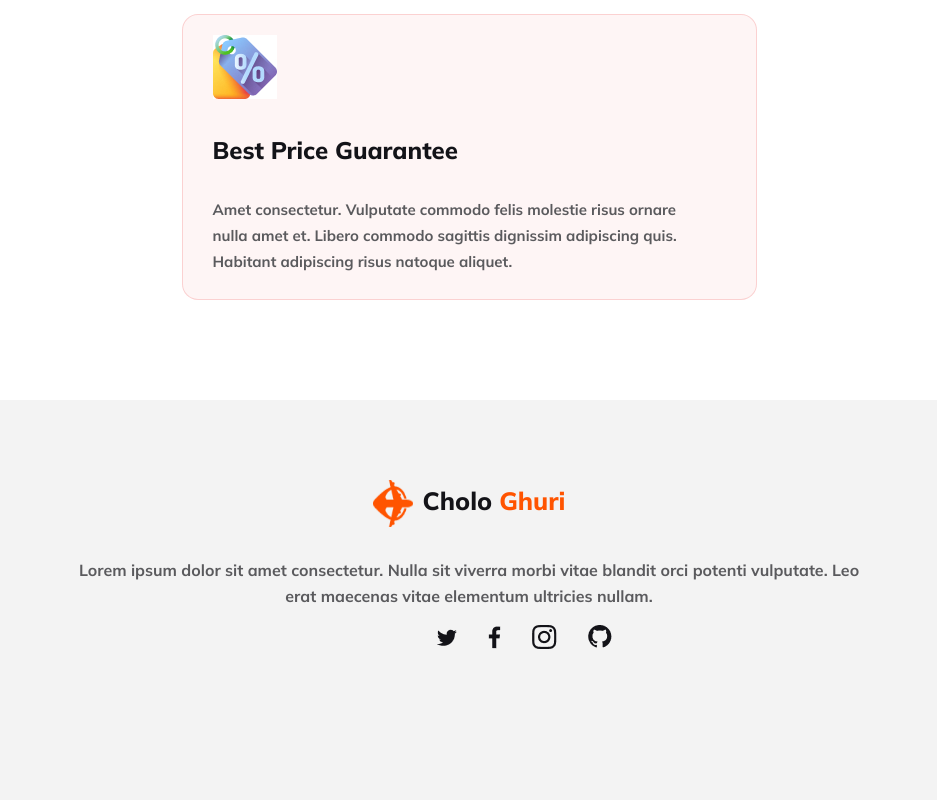
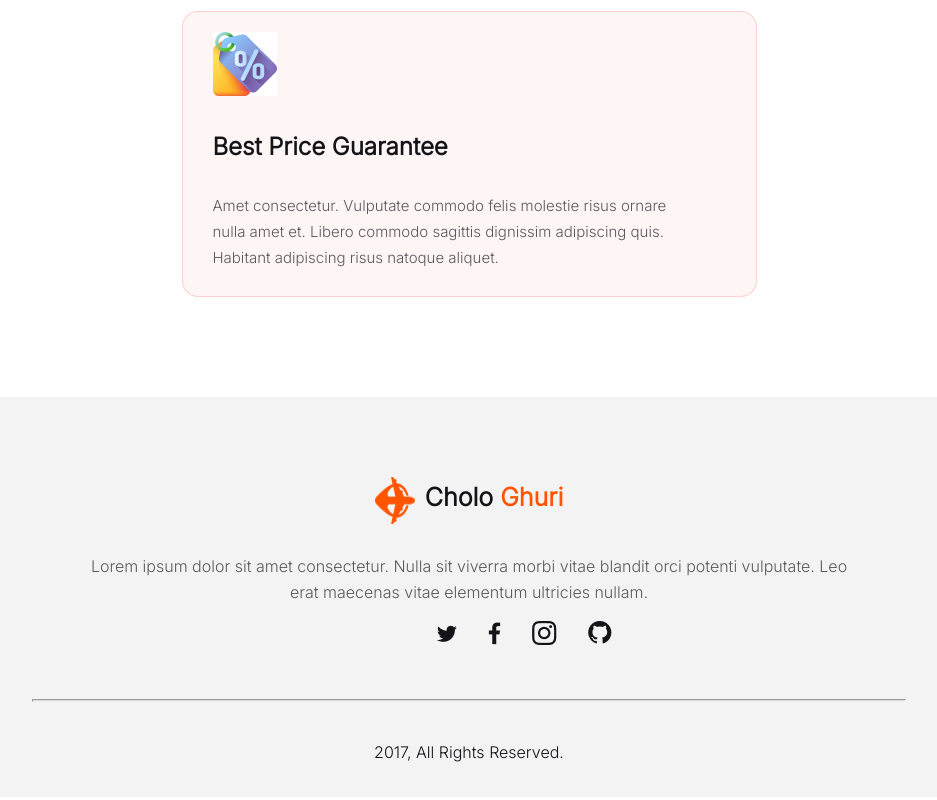
Before and after one commit to NasrinJahanFatema/Assignment-2, a plain HTML site: page index.html in a window 1280 px wide. Shown: the part 3063-3863 px from the top of the page, without its empty margins (171-1108 px from the left). Drawn offline with Linux system fonts and the light colour scheme.

Commit message:
basic html css file created

```diff
--- a/index.html
+++ b/index.html
@@ -145,7 +145,11 @@
         </div>
         <p class="footer-para">Lorem ipsum dolor sit amet consectetur. Nulla sit viverra morbi vitae blandit orci potenti vulputate. Leo <br> erat maecenas vitae elementum ultricies nullam. </p>
         <img class="Social" src="Images/Social.png" alt="">
+        <hr>
+       <p class="footer-end">2017, All Rights Reserved.</p>
+
        </div>
+
     </footer>
 </body>
 </html>
--- a/styles/style.css
+++ b/styles/style.css
@@ -1,7 +1,9 @@
 @import url('https://fonts.googleapis.com/css2?family=Mulish:ital,wght@0,700;0,800;1,400&display=swap');
+@import url('https://fonts.googleapis.com/css2?family=Inter:wght@300&display=swap');
 
 body{
     font-family: 'Mulish', sans-serif;
+    font-family: 'Inter', sans-serif;
 }
 
 .header-section{
@@ -14,7 +16,6 @@ body{
     display: flex;
     align-items: center;
     width: 50%;
-    /* justify-content: center; */
 }
 .nav-container img{
     width: 48px;
@@ -59,7 +60,6 @@ align-items: center;
 /* ......................................................................... */
 
 .banner-section{
-    /* background: url(../Images/Group\ 13\ \(1\)\ \(1\).png); */
     width: 1170px;
     height: 500px;
     margin: 0 auto;
@@ -73,7 +73,6 @@ align-items: center;
     gap: 30px;
     margin: 0 auto;
     width: 768px;
-    /* align-items: flex-start; */
     display: flex;
     justify-content: space-between;
 
@@ -93,7 +92,7 @@ text-align: center;
 font-size: 16px;
 font-style: normal;
 font-weight: 400;
-line-height: 26px; /* 162.5% */
+line-height: 26px;
 }
 .banner-form input{
     width: 174px;
@@ -166,7 +165,7 @@ line-height: 26px; /* 162.5% */
             font-size: 16px;
             font-style: normal;
             font-weight: 400;
-            line-height: 26px; /* 162.5% */
+            line-height: 26px;
 
         }
         .tour-image{
@@ -184,7 +183,6 @@ line-height: 26px; /* 162.5% */
 
 
     .destination-section{
-         /* border: 2px solid navy;  */
          height: 500px;
     }
         .destination-text h2{
@@ -204,7 +202,7 @@ line-height: 26px; /* 162.5% */
         font-size: 16px;
         font-style: normal;
         font-weight: 400;
-        line-height: 26px; /* 162.5% */
+        line-height: 26px;
         }
 
        .row-1{
@@ -340,7 +338,7 @@ line-height: 26px; /* 162.5% */
             font-size: 16px;
             font-style: normal;
             font-weight: 400;
-            line-height: 26px; /* 162.5% */
+            line-height: 26px;
         }
         .text-area{
             display: flex;
@@ -443,8 +441,24 @@ h3 span{
     font-size: 16px;
     font-style: normal;
     font-weight: 400;
-    line-height: 26px; /* 162.5% */
+    line-height: 26px;
 }
 .Social{
     margin-left: 600px;
 }
+hr{
+    margin-top: 50px;
+ width: 872px;
+height: 1px;
+background: rgba(19, 19, 24, 0.10);
+}
+p.footer-end{
+ color: #131318;
+font-family: Inter;
+font-size: 16px;
+font-style: normal;
+font-weight: 300;
+line-height: normal;
+text-align: center;
+margin-top: 40px;
+}
```
